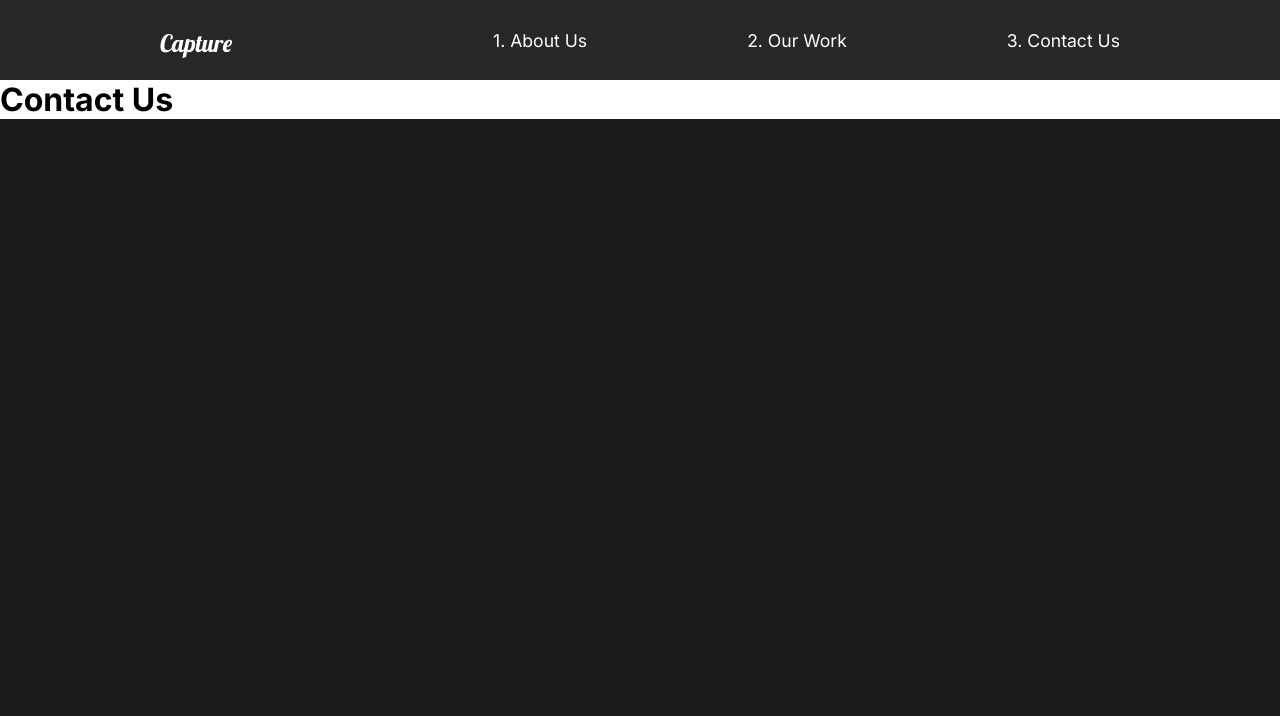
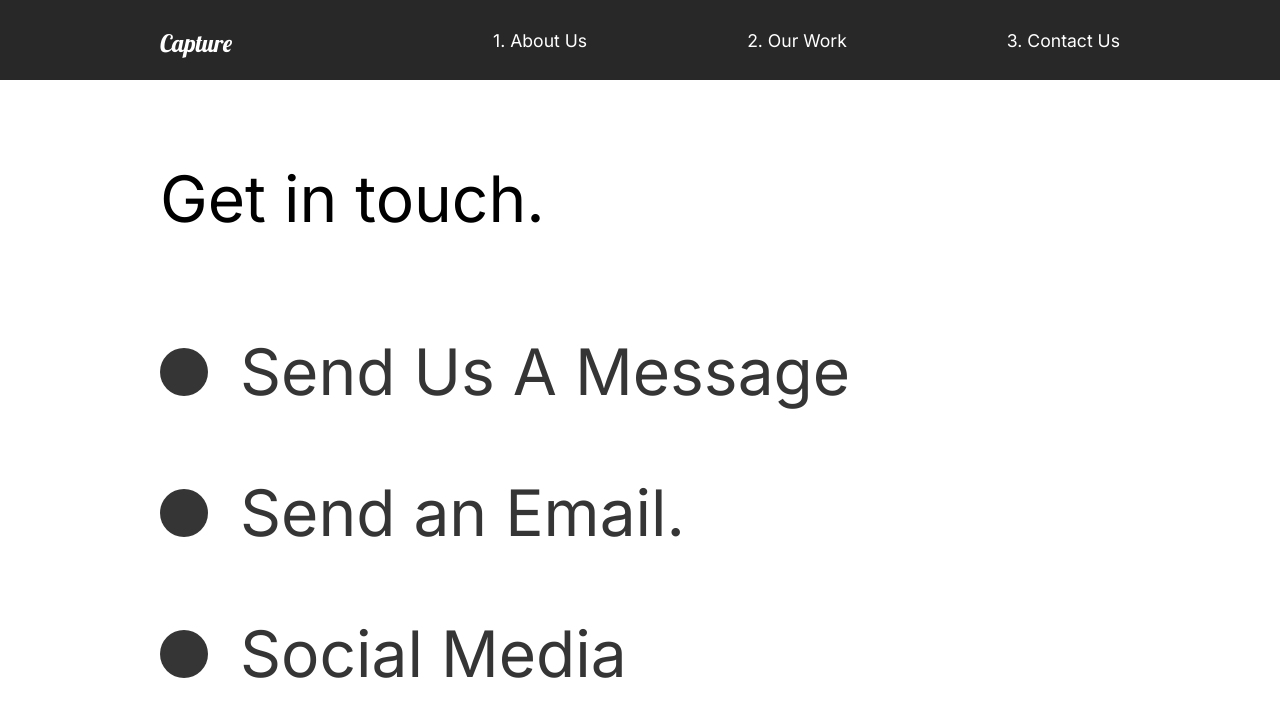
Before and after one commit to AndreRoy259/capture, a React (Create React App) app: page /contact in a window 1280 px wide. Shown: the top 716 px of the page. Built offline with nearby package versions, Linux system fonts and the light colour scheme.

Commit message:
Contact Animation

```diff
--- a/src/pages/ContactUs.js
+++ b/src/pages/ContactUs.js
@@ -1,21 +1,76 @@
 import React from "react";
+import styled from "styled-components";
 
 // Animations
 import { motion } from "framer-motion";
-import { pageAnimation } from "../animation";
+import { pageAnimation, titleAnim } from "../animation";
 
 const ContactUs = () => {
   return (
-    <motion.div
+    <StyledContact
       variants={pageAnimation}
       initial="hidden"
       animate="show"
       exit="exit"
       style={{ background: "#fff" }}
     >
-      <h1>Contact Us</h1>
-    </motion.div>
+      <StyledTitle>
+        <Hide>
+          <motion.h2 variants={titleAnim}>Get in touch.</motion.h2>
+        </Hide>
+      </StyledTitle>
+      <div>
+        <Hide>
+          <StyledSocial variants={titleAnim}>
+            <StyledCircle />
+            <h2>Send Us A Message</h2>
+          </StyledSocial>
+        </Hide>
+        <Hide>
+          <StyledSocial variants={titleAnim}>
+            <StyledCircle />
+            <h2>Send an Email.</h2>
+          </StyledSocial>
+        </Hide>
+        <Hide>
+          <StyledSocial variants={titleAnim}>
+            <StyledCircle />
+            <h2>Social Media</h2>
+          </StyledSocial>
+        </Hide>
+      </div>
+    </StyledContact>
   );
 };
 
+const StyledContact = styled(motion.div)`
+  padding: 5rem 10rem;
+  color: #353535;
+  min-height: 90vh;
+`;
+
+const StyledTitle = styled.div`
+  margin-bottom: 4rem;
+  color: black;
+`;
+
+const Hide = styled.div`
+  overflow: hidden;
+`;
+
+const StyledCircle = styled.div`
+  border-radius: 50%;
+  width: 3rem;
+  height: 3rem;
+  background: #353535;
+`;
+
+const StyledSocial = styled(motion.div)`
+  display: flex;
+  align-items: center;
+  h2 {
+    margin: 2rem;
+  }
+`;
+
 export default ContactUs;
```
Also changed, not shown: 1 other file (tests, documents, lock files or other folders).
